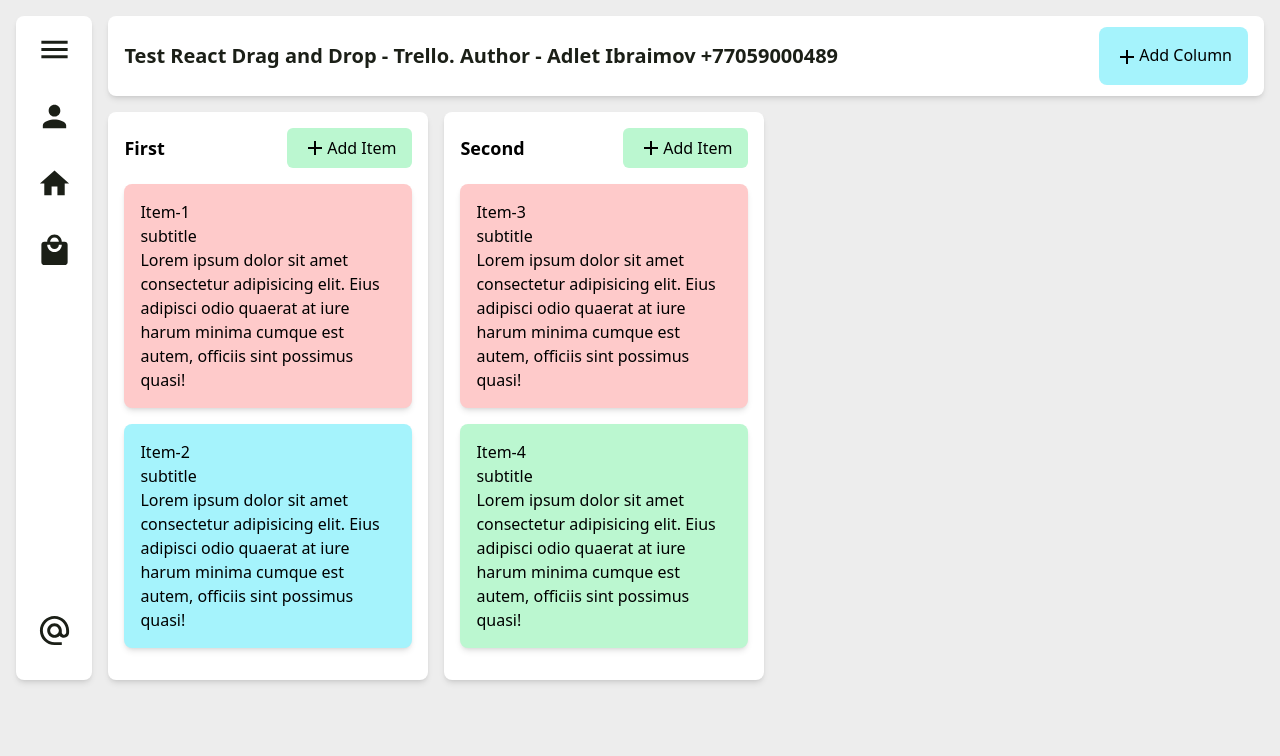
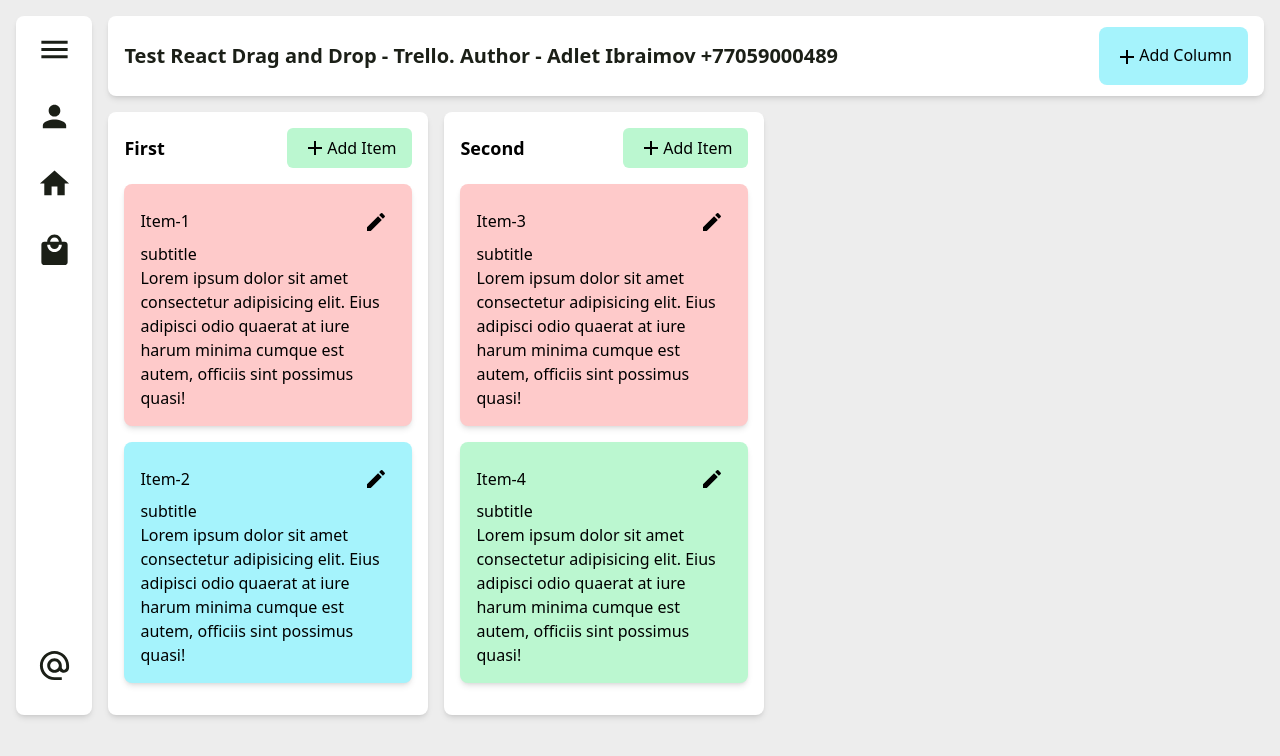
Before and after one commit to ibrvimv/trello, a Next.js app: page / in a window 1280 px wide. Shown: the top 756 px of the page. Built offline with nearby package versions, Linux system fonts and the light colour scheme.

Commit message:
edit btn

```diff
--- a/src/components/card.tsx
+++ b/src/components/card.tsx
@@ -1,5 +1,5 @@
 import { DraggableProvided } from 'react-beautiful-dnd';
-
+import EditIcon from '@mui/icons-material/Edit';
 type CardType = {
   bgColor: string;
   title: string;
@@ -21,7 +21,13 @@
       {...provided.draggableProps}
       ref={provided.innerRef}
     >
-      <h3>{props.title}</h3>
+      <div className='flex justify-between items-center'>
+        <h3>{props.title}</h3>
+        <div className='p-2 cursor-pointer hover:opacity-30 transition-opacity duration-150'>
+          <EditIcon fontSize='medium' />
+        </div>
+      </div>
+
       <h4>{props.subtitle}</h4>
       <p>{props.text}</p>
     </div>
```
